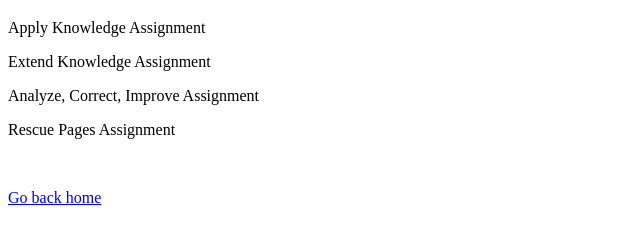
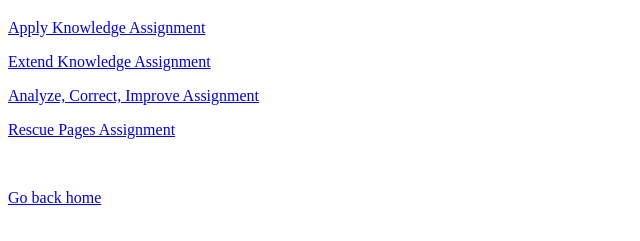
Before and after one commit to drspreston/webdev24, a plain HTML site: page chapter1/index.html in a window 1280 px wide. Shown: the part 61-302 px from the top of the page, without its empty margins (0-640 px from the left). Drawn offline with Linux system fonts and the light colour scheme.

Commit message:
Added links to pages

```diff
--- a/chapter1/index.html
+++ b/chapter1/index.html
@@ -7,10 +7,10 @@
 </head>
 <body>
     <h1>Chapter 1 Assignments HomePage</h1>
-    <p>Apply Knowledge Assignment</p>
-    <p>Extend Knowledge Assignment</p>
-    <p>Analyze, Correct, Improve Assignment</p>
-    <p>Rescue Pages Assignment</p>
+    <p><a href="applyKnowledge.html">Apply Knowledge Assignment</a></p>
+    <p><a href="extendKnowledge.html">Extend Knowledge Assignment</a></p>
+    <p><a href="analyzeCorrectImprove.html">Analyze, Correct, Improve Assignment</a></p>
+    <p><a href="rescuepages.html">Rescue Pages Assignment</a></p>
     <br>
     <p><a href="../index.html">Go back home</a></p>
 
```
Also changed, not shown: chapter1/analyzeCorrectImprove.html (+1 -1 lines), chapter1/applyKnowledge.html (+1 -1 lines), chapter1/extendKnowledge.html (+1 -1 lines), chapter1/rescuepages.html (+1 -1 lines).
